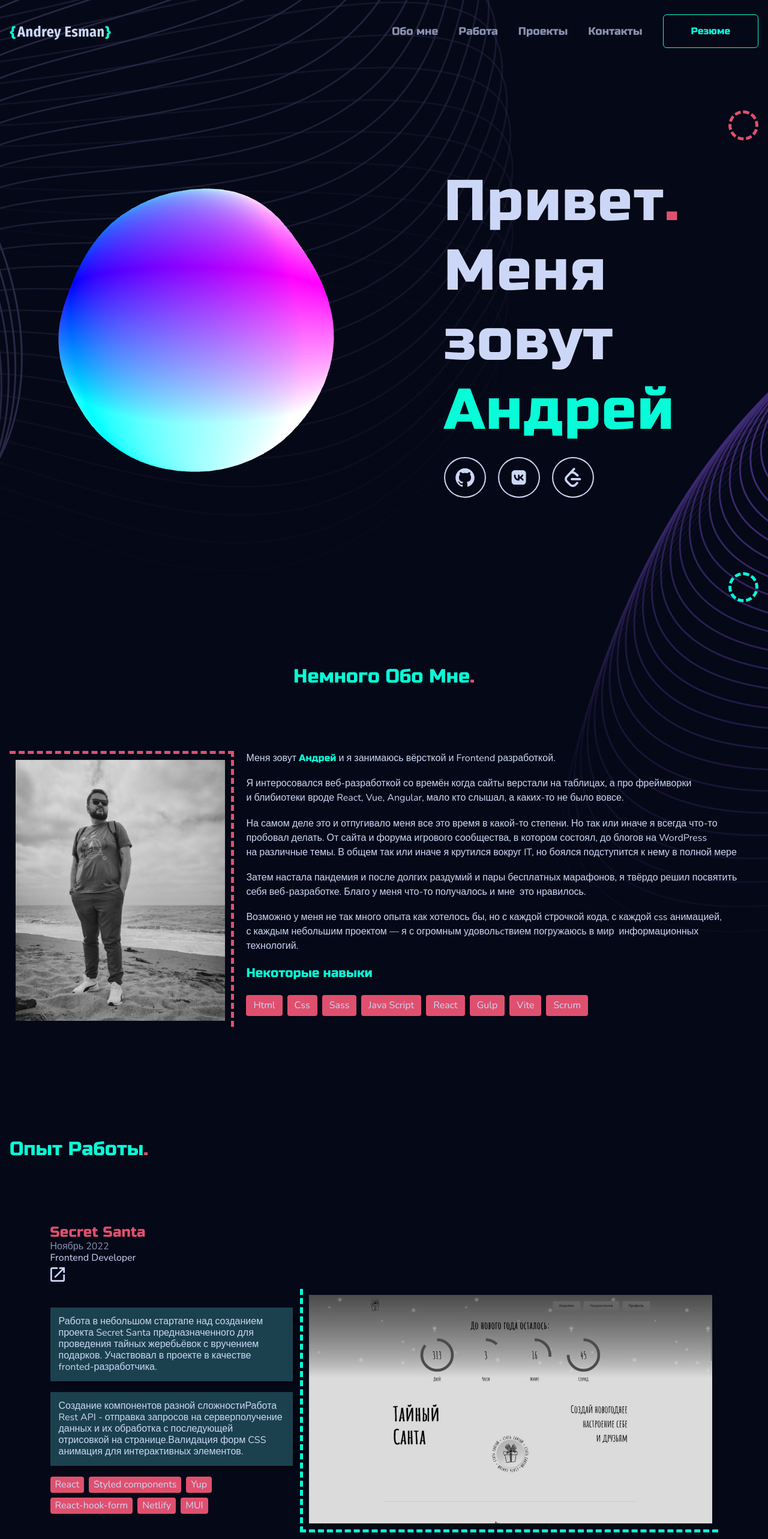
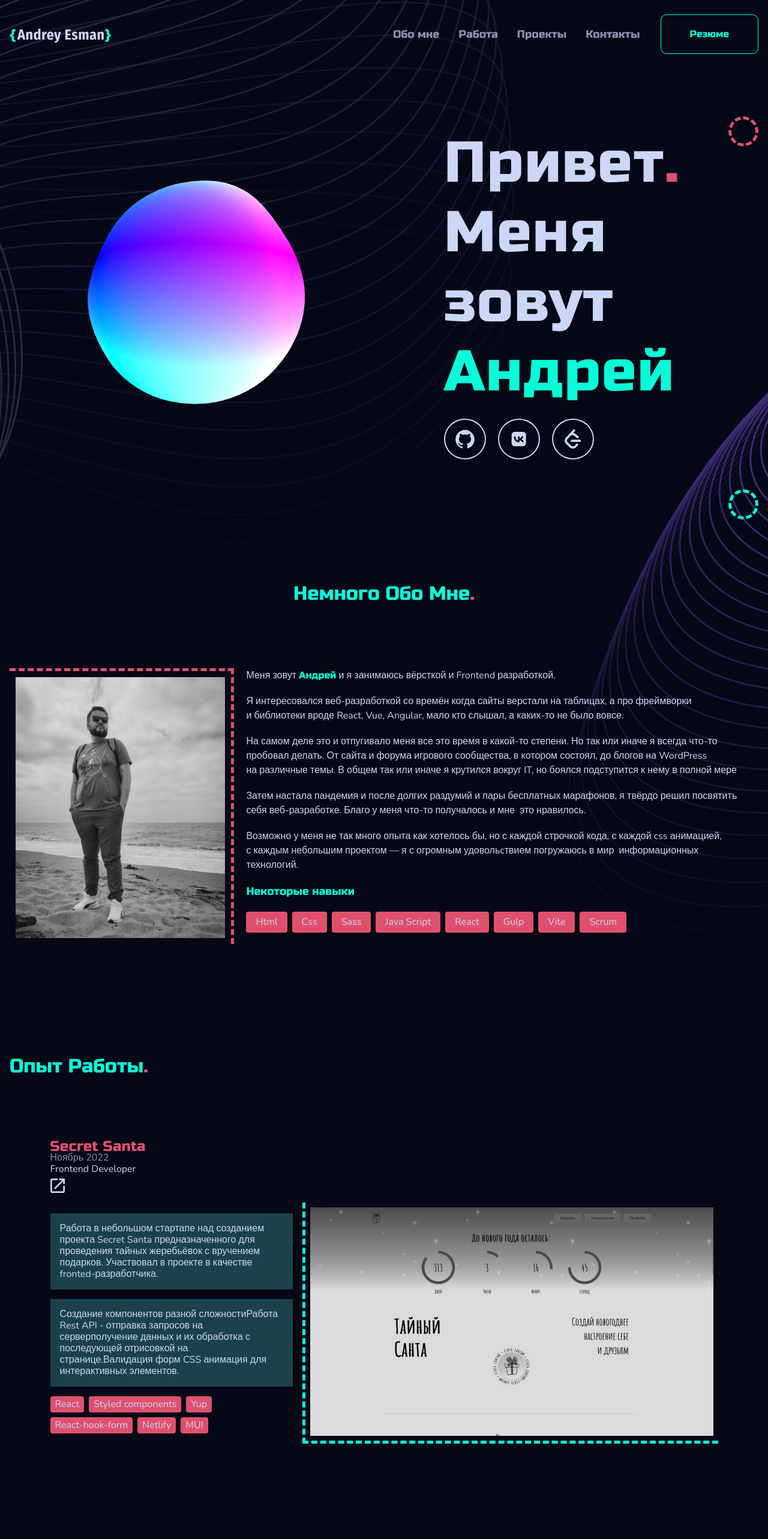
Before and after one commit to Andy-Esm/my-portfolio, a React (Vite) app: page / in a window 1280 px wide. Shown: the top 2566 px of the page at 60% size. Built offline with nearby package versions, Linux system fonts and the light colour scheme.

Commit message:
Change px to rem

```diff
--- a/src/components/ButtonMain/button-main.module.css
+++ b/src/components/ButtonMain/button-main.module.css
@@ -1,8 +1,8 @@
 .btnMain {
 	border: 1px solid var(--accent-clr);
 	background-color: transparent;
-	padding: 15px 46px;
-	border-radius: 6px;
+	padding: 1.5rem 4.6rem;
+	border-radius: 0.6rem;
 	font-family: var(--ff-heading);
 	color: var(--accent-clr);
 	cursor: pointer;
--- a/src/components/Menu/menu.module.css
+++ b/src/components/Menu/menu.module.css
@@ -1,6 +1,6 @@
 .navList {
 	display: flex;
-	gap: 34px;
+	gap: 2rem;
 	list-style: none;
 }
 
--- a/src/index.css
+++ b/src/index.css
@@ -17,10 +17,20 @@
 	--red-accent: #df506e;
 
 	/*Font sizes*/
-	--fs-lg: 32px;
-	--fs-main: 18px;
-	--fs-md: 21px;
-	--fs-sm: 16px;
+	--fs-lg: 2rem; /*32px*/
+	--fs-md: 1.5rem; /*24px*/
+	--fs-main: 1.125rem; /*18px*/
+	--fs-sm: 1rem; /*16px*/
+
+	/*gap*/
+	--gap-sm: 0.5rem; /*8px*/
+	--gap-md: 1rem; /*16px*/
+	--gap-lg: 1.25rem; /*20px*/
+	--gap-xl: 1.5rem; /*24px*/
+	--gap-xxl: 2rem; /*32px*/
+	--gap-xxxl: 3rem; /*48px*/
+	--gap-100: 6.25rem; /*100px*/
+	--gap-160: 10rem; /*160px*/
 }
 
 * {
@@ -28,6 +38,15 @@
 	margin: 0;
 	padding: 0;
 	scroll-behavior: smooth;
+}
+
+html {
+	font-size: 16px;
+}
+@media screen and (max-width: 768px) {
+	html {
+		font-size: 14px;
+	}
 }
 
 body {
@@ -40,7 +59,7 @@ body {
 
 .container {
 	width: 100%;
-	max-width: 1440px;
+	max-width: 90rem;
 	padding: 0 1rem;
 	margin-inline: auto;
 }
--- a/src/layouts/AboutMe/AboutMe.jsx
+++ b/src/layouts/AboutMe/AboutMe.jsx
@@ -18,8 +18,8 @@ const AboutMe = () => {
 						вёрсткой и Frontend разработкой.
 					</p>
 					<p className={style.aboutTextItem}>
-						Я интеросовался веб-разработкой со времён когда сайты верстали
-						на таблицах, а про фреймворки и блибиотеки вроде React, Vue,
+						Я интересовался веб-разработкой со времён когда сайты верстали
+						на таблицах, а про фреймворки и библиотеки вроде React, Vue,
 						Angular, мало кто слышал, а каких-то не было вовсе.
 					</p>
 					<p className={style.aboutTextItem}>
--- a/src/layouts/AboutMe/about.module.css
+++ b/src/layouts/AboutMe/about.module.css
@@ -1,9 +1,9 @@
 .aboutMe {
 	margin-inline: auto;
-	margin: 0 0 160px 0;
+	margin: 0 0 10rem 0;
 }
 .aboutTitle {
-	margin: 0 0 100px 0;
+	margin: 0 0 6.25rem 0;
 	text-align: center;
 }
 .wrapper {
@@ -11,7 +11,7 @@
 	grid-template-columns: 30% 1fr auto;
 
 	place-items: center;
-	gap: 20px;
+	gap: 1.25rem;
 }
 .imgBox {
 	border-right: 5px dashed var(--red-accent);
@@ -22,7 +22,7 @@
 
 .img {
 	filter: brightness(90%) saturate(0%);
-	padding: 10px;
+	padding: 0.625rem;
 
 	transition: filter 0.2s ease-in-out;
 }
@@ -42,10 +42,6 @@
 	width: 100%;
 }
 
-.aboutTextItem:last-child {
-	margin: 0 0 60px 0;
-}
-
 .accent {
 	font-family: var(--ff-heading);
 	color: var(--accent-clr);
@@ -57,25 +53,25 @@
 .skills {
 	display: flex;
 	flex-direction: column;
-	gap: 20px;
+	gap: var(--gap-lg);
 }
 
 .skillsTitle {
 	font-family: var(--ff-heading);
-	font-size: var(--fs-md);
+	font-size: var(--fs-main);
 	color: var(--accent-clr);
 }
 
 .skillsWrapper {
 	display: flex;
-	gap: 8px;
+	gap: var(--gap-sm);
 }
 
 .skillsItem {
 	font-size: var(--fs-sm);
-	line-height: 19px;
+	line-height: 1.1875rem;
 	color: var(--text-clr-main);
 	background-color: var(--red-accent);
-	padding: 8px 12px;
+	padding: var(--gap-sm) var(--gap-md);
 	border-radius: 4px;
 }
--- a/src/layouts/Contacts/contacts.module.css
+++ b/src/layouts/Contacts/contacts.module.css
@@ -1,9 +1,9 @@
 .contacts {
-	margin: 0 0 60px 0;
+	margin: 0 0 var(--gap-100) 0;
 }
 
 .contactsTitle {
-	margin: 0 0 20px 0;
+	margin: 0 0 var(--gap-lg) 0;
 }
 .accent {
 	color: var(--red-accent);
@@ -25,9 +25,8 @@
 	position: absolute;
 	top: 55%;
 	right: 15%;
-  transform: translate(-50%, -50%);
-  width: 50px;
-  height: 50px;
+	width: 3.125rem;
+	height: 3.125rem;
 	border: 5px dashed var(--accent-clr);
 	border-radius: 50%;
 	background: var(--bg-clr-main);
@@ -37,9 +36,8 @@
 	position: absolute;
 	top: 55%;
 	left: 15%;
-  transform: translate(-50%, -50%);
-  width: 50px;
-  height: 50px;
+	width: 3.125rem;
+	height: 3.125rem;
 	border: 5px dashed var(--red-accent);
 	border-radius: 50%;
 	background: var(--bg-clr-main);
@@ -47,19 +45,17 @@
 
 .form {
 	width: 100%;
-	max-width: 555px;
+	max-width: 34.6875rem;
 	display: flex;
 	flex-direction: column;
-	gap: 12px;
+	gap: var(--gap-md);
 }
-
-
 
 .input,
 .textarea {
 	background: #2b2b2b;
 	border-radius: 6px;
-	padding: 6px 18px;
+	padding: var(--gap-sm) var(--gap-md);
 	width: 100%;
 }
 
@@ -71,12 +67,12 @@
 
 .socialLinks {
 	display: flex;
-	gap: 8px;
+	gap: var(--gap-sm);
 }
 
 .socialIcon {
-  width: 34px;
-  height: 32px;
+	width: 2.125rem;
+	height: 2rem;
 	fill: var(--text-clr-main);
 
 	transition: fill 0.2s ease, scale 0.2s ease;
--- a/src/layouts/Header/Header.jsx
+++ b/src/layouts/Header/Header.jsx
@@ -22,11 +22,7 @@ const Header = () => {
 
 			<div className={style.menuWrapper}>
 				<Menu />
-				<a
-					className={style.btnMain}
-					href="../../../public/resume.pdf"
-					target="_blank"
-				>
+				<a className={style.btnMain} href="./resume.pdf" target="_blank">
 					Резюме
 				</a>
 			</div>
--- a/src/layouts/Header/heder.module.css
+++ b/src/layouts/Header/heder.module.css
@@ -2,7 +2,7 @@
 	display: flex;
 	justify-content: space-between;
 	align-items: center;
-	padding: 24px 0;
+	padding: var(--gap-xl) 0;
 }
 .menuWrapper {
 	display: flex;
@@ -12,8 +12,8 @@
 .btnMain {
 	border: 1px solid var(--accent-clr);
 	background-color: transparent;
-	padding: 15px 46px;
-	border-radius: 6px;
+	padding: var(--gap-lg) var(--gap-xxxl);
+	border-radius: 0.6rem;
 	font-family: var(--ff-heading);
 	color: var(--accent-clr);
 	cursor: pointer;
--- a/src/layouts/Hero/hero.module.css
+++ b/src/layouts/Hero/hero.module.css
@@ -1,21 +1,21 @@
 .hero {
 	position: relative;
-	padding: 100px 0;
-	margin: 0 0 100px 0;
+	padding: var(--gap-100) 0;
+	margin: 0 0 var(--gap-100) 0;
 }
 
 .heroIcon {
-	width: 34px;
-	height: 32px;
+	width: 2.125rem;
+	height: 2rem;
 	fill: var(--text-clr-main);
 }
 
 .decorRed {
 	position: absolute;
-	top: 80px;
+	top: 5rem;
 	right: 0;
-	width: 50px;
-	height: 50px;
+	width: 3.125rem;
+	height: 3.125rem;
 	border: 5px dashed var(--red-accent);
 	border-radius: 50%;
 	background: transparent;
@@ -24,8 +24,8 @@
 	position: absolute;
 	bottom: 0;
 	right: 0;
-	width: 50px;
-	height: 50px;
+	width: 3.125rem;
+	height: 3.125rem;
 	border: 5px dashed var(--accent-clr);
 	border-radius: 50%;
 	background: transparent;
@@ -34,12 +34,11 @@
 .wrapper {
 	display: grid;
 	grid-template-columns: repeat(2, 1fr);
-
-	min-height: 700px;
+	min-height: 43.75;
 }
 
 .titleBlock {
-	padding: 0 0 0 100px;
+	padding: 0 0 0 var(--gap-100);
 	align-self: center;
 	grid-column: 2 / 3;
 	grid-row: -2/ -1;
@@ -48,10 +47,10 @@
 .title {
 	font-family: var(--ff-heading);
 	font-weight: 400;
-	font-size: 96px;
-	line-height: 116px;
+	font-size: 6rem;
+	line-height: 7.25rem;
 	letter-spacing: 0.02em;
-	margin: 0 0 20px 0;
+	margin: 0 0 var(--gap-lg) 0;
 	color: var(--text-clr-main);
 }
 
@@ -69,11 +68,11 @@ span {
 .social {
 	display: flex;
 	align-items: center;
-	gap: 20px;
+	gap: var(--gap-lg);
 }
 .socialLink {
 	border: 2px solid var(--text-clr-main);
-	padding: 16px;
+	padding: var(--gap-md);
 	border-radius: 50%;
 
 	transition: all 0.2s ease;
--- a/src/layouts/Work/work.module.css
+++ b/src/layouts/Work/work.module.css
@@ -1,116 +1,111 @@
-.work{
-  padding: 20px 0;
-  margin: 0 0 160px 0;
+.work {
+	padding: var(--gap-lg) 0;
+	margin: 0 0 var(--gap-160) 0;
 }
-.workTitle{
+.workTitle {
 	text-align: left;
-  margin: 0 0 100px 0;
+	margin: 0 0 var(--gap-100) 0;
 }
 
 .redAccent {
 	color: var(--red-accent);
 }
 
-.workWrapper{
+.workWrapper {
 	display: flex;
 	justify-content: center;
-  gap: 20px;
+	gap: var(--gap-lg);
 }
 
-.workItem{
+.workItem {
 	display: grid;
-  grid-template-columns:  404px 1fr;
-  gap: 12px;
+	grid-template-columns: 25.25rem 1fr;
+	gap: var(--gap-md);
 }
-.workHeading{
+.workHeading {
 	display: flex;
 	flex-direction: column;
-
 }
-.companyName{
+.companyName {
 	font-family: var(--ff-heading);
-  font-size: 24px;
-  line-height: 29px;
+	font-size: var(--fs-md);
+	line-height: 19px;
 	letter-spacing: 0.01em;
 	color: var(--red-accent);
-
 }
 
-.companyDate{
+.companyDate {
 	font-size: var(--fs-sm);
 	line-height: 19px;
 	color: var(--text-clr-secondary);
 }
-.companyPosition{
-  margin: 0 0 6px 0;
+.companyPosition {
+	margin: 0 0 0.375rem 0;
 	font-size: var(--fs-sm);
 	line-height: 19px;
 }
 
-.companyLink{
+.companyLink {
 	cursor: pointer;
 	display: inline-block;
 }
-.companyLinkIcon{
+.companyLinkIcon {
 	fill: var(--text-clr-main);
-  width: 24px;
-  height: 24px;
+	width: 1.5rem;
+	height: 1.5rem;
 	transition: fill 0.2s ease-in-out;
 }
 
-.companyLinkIcon:hover{
+.companyLinkIcon:hover {
 	fill: var(--red-accent);
 	font-family: var(--ff-heading);
 }
 
-.workText{
+.workText {
 	display: flex;
 	flex-direction: column;
-  gap: 18px;
+	gap: var(--gap-md);
 	width: 100%;
-  max-width: 404px;
+	max-width: 25.25rem;
 	grid-column: 1/2;
 	align-self: center;
-
 }
 
-
-.workParagraph{
+.workParagraph {
 	line-height: 19px;
 	color: var(--text-clr-main);
-  padding: 14px;
+	padding: var(--gap-md);
 	box-shadow: 7px 7px 4px rgba(0, 0, 0, 0.25);
 	background-color: var(--bg-clr-secondary);
 }
-.accent{
+.accent {
 	color: var(--accent-clr);
 }
 
-.workImgBox{
+.workImgBox {
 	grid-column: 2/3;
 
 	border-left: 5px dashed var(--accent-clr);
 	border-bottom: 5px dashed var(--accent-clr);
 }
-.workImage{
+.workImage {
 	filter: brightness(90%) saturate(0%);
-  padding: 10px;
+	padding: var(--gap-sm);
 
 	transition: filter 0.2s ease-in-out;
 }
 
-.workImage:hover{
+.workImage:hover {
 	filter: brightness(100%) saturate(100%);
 }
 
-.workSkills{
+.workSkills {
 	display: flex;
 	flex-wrap: wrap;
-  gap: 8px;
-
+	gap: var(--gap-sm);
 }
 
-.skillsItem{
+.skillsItem {
 	font-size: var(--fs-sm);
 	line-height: 19px;
 	color: var(--text-clr-main);
```
Also changed, not shown: public/favicon/site.webmanifest. Lines whose indentation alone changed are shown as unchanged.
